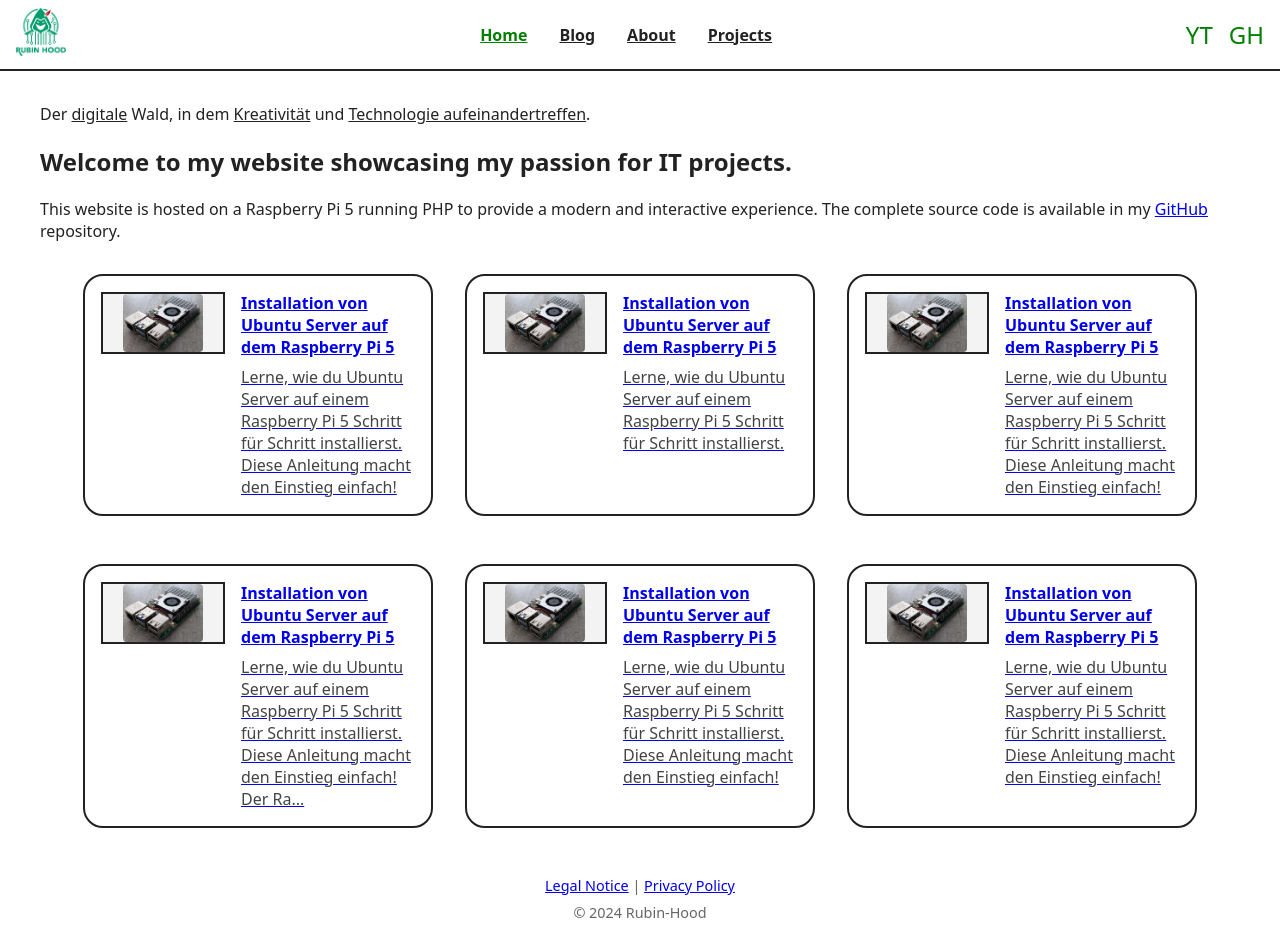
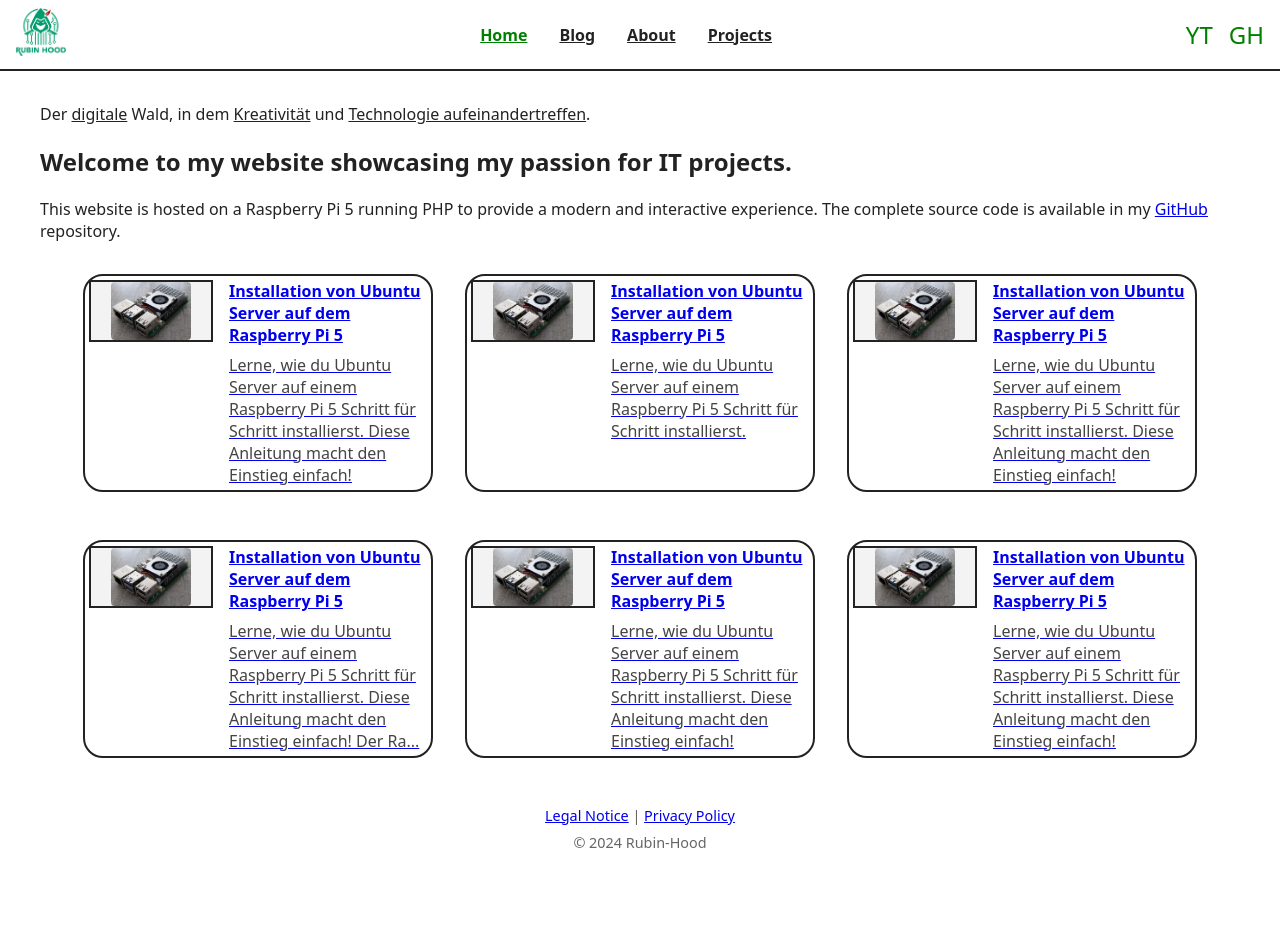
Before and after one commit to rubin-hood/rubinhood-blog, a Jekyll site: the page built from index.md, in a window 1280 px wide. Built offline with Jekyll 4.4.1, drawn with Linux system fonts in a browser that asks for light colours; after the commit the page ends 900 px from its top, so only the background shows below that.

Commit message:
Update style.css

```diff
--- a/assets/css/style.css
+++ b/assets/css/style.css
@@ -103,8 +103,7 @@ main {
   border-radius: 20px;               /* Abgerundete Ecken */
   display: flex;                     /* Bild + Text nebeneinander */
   align-items: flex-start;           /* Das sorgt dafür, dass Bild UND Text oben anfangen! */
-  padding: 0.5rem;
-  padding: 1rem;                     /* Innenabstand */
+  padding: 0.25rem;
   min-width: 250px;                  /* Mindestbreite */
   max-width: 350px;                  /* Maximalbreite */
   margin-bottom: 1rem;               /* Abstand nach unten */
```
